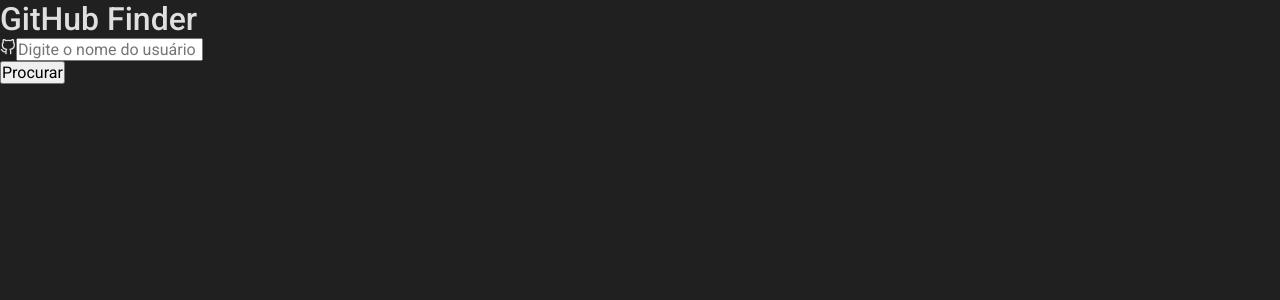
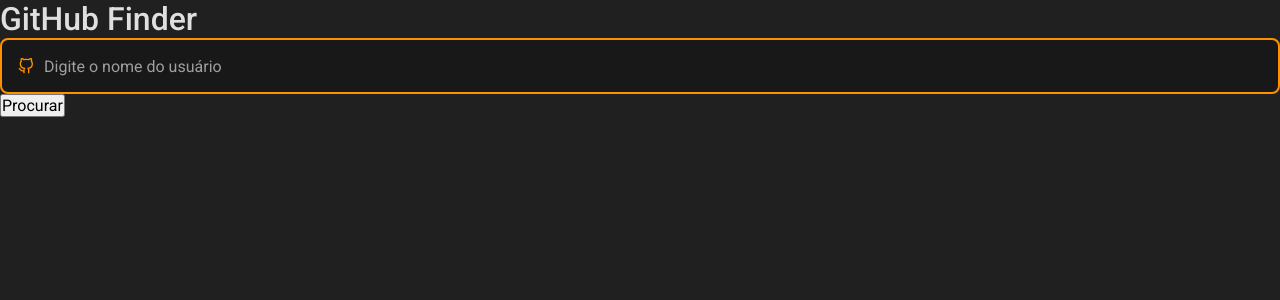
Before and after one commit to raphaelcdsouza/gitrepofinderfront, a React (Create React App) app: page / in a window 1280 px wide. Shown: the top 300 px of the page. Built offline with nearby package versions, Linux system fonts and the light colour scheme.

Commit message:
Imput logic with styles

```diff
--- a/src/components/Input/index.jsx
+++ b/src/components/Input/index.jsx
@@ -1,13 +1,28 @@
-import React from 'react';
-import { FiGithub } from 'react-icons/fi';
+import React, { useCallback, useRef, useState } from 'react';
+import { FiGithub, FiAlertCircle } from 'react-icons/fi';
+
+import { Container, Tooltip } from './styles'
 
 const Input = ({ error, ...rest }) => {
+  const [isFilled, setIsFilled] = useState(false);
+
+  const inputRef = useRef(null);
+
+  const handleInputBlur = useCallback(() => {
+    setIsFilled(!!inputRef.current.value);
+  }, []);
+
   return (
-    <div>
+    <Container isfilled={isFilled} haserror={!!error}>
       <FiGithub />
-      <input {...rest} autoFocus />
-      {error && <span>{error}</span>}
-    </div>
+      <input ref={inputRef} onBlur={handleInputBlur} {...rest} autoFocus />
+      {error && (
+        <Tooltip>
+          <FiAlertCircle size={20} color="#c53030" />
+          <span>{error}</span>
+        </Tooltip>
+      )}
+    </Container>
   )
 }
 
```
